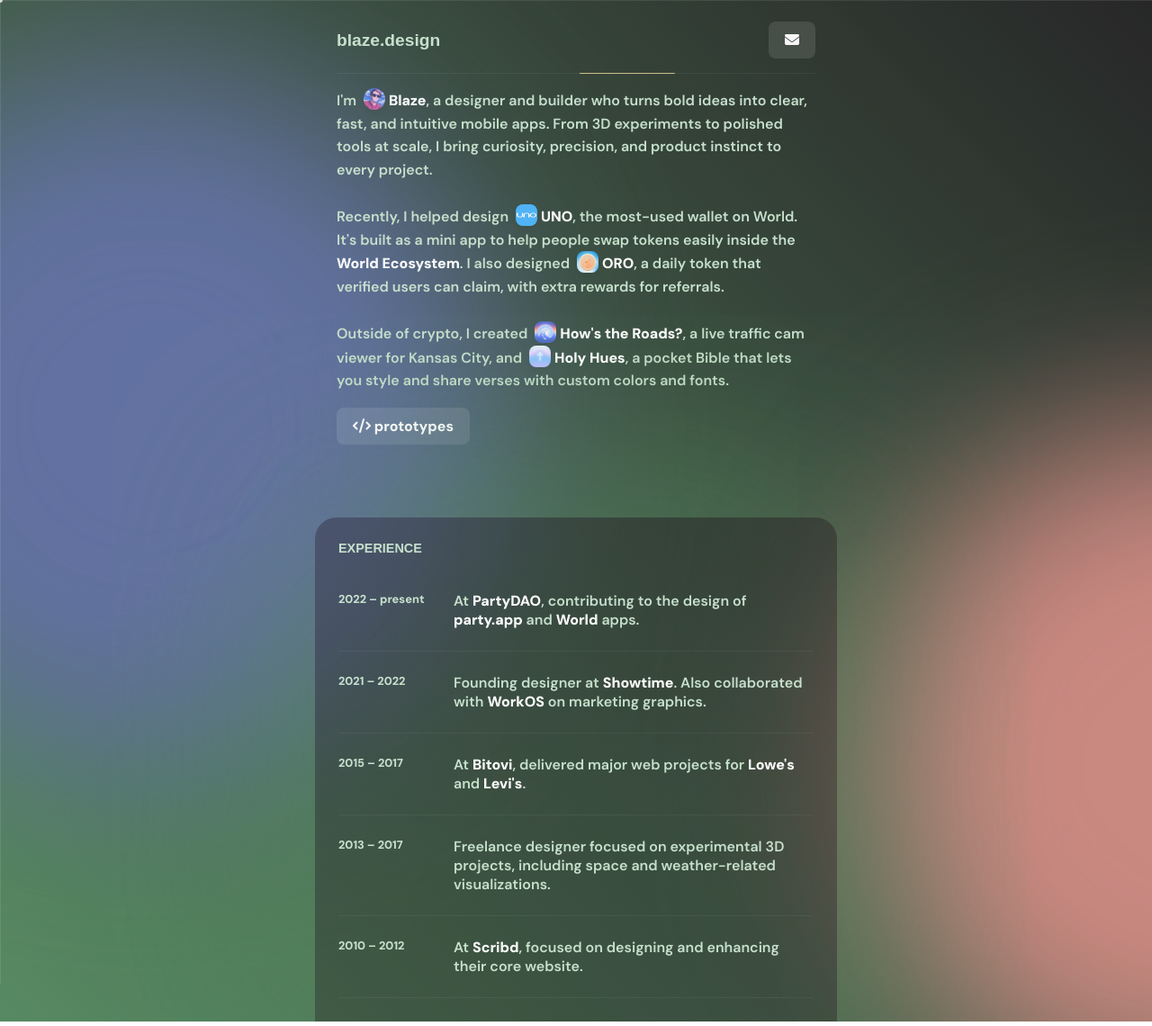
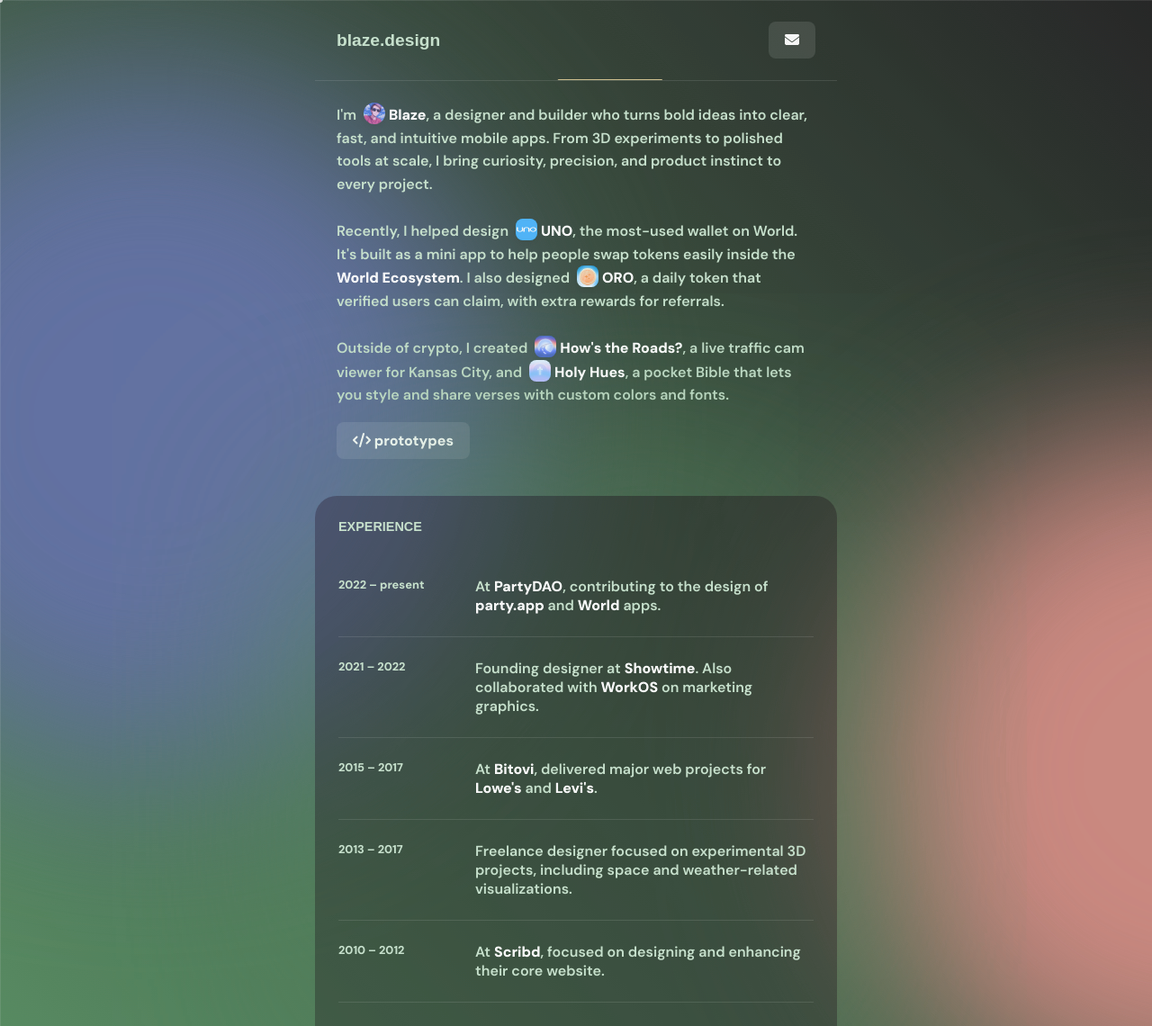
Before and after one commit to 0xblz/blaze-web, a Jekyll site: the page built from index.html, in a window 1280 px wide. Shown: the whole page at 90% size. Built offline with Jekyll 4.4.1, drawn with Linux system fonts in a browser that asks for light colours; nearby versions of some CDN libraries; some web fonts are replaced.

Commit message:
style refactor

```diff
--- a/_sass/_layout.scss
+++ b/_sass/_layout.scss
@@ -34,7 +34,6 @@
     flex-direction: column;
     align-items: center;
     width: 100%;
-    gap: 4rem;
     position: relative;
     background: linear-gradient(45deg, var(--primary-color), white);
     overflow: hidden;
@@ -67,37 +66,94 @@
     }
 }
 
+header {
+    display: flex;
+    align-items: center;
+    flex-wrap: wrap;
+    justify-content: space-between;
+    gap: 1.5rem;
+    max-width: var(--container-width);
+    width: 100%;
+    z-index: 3;
+    padding: 1.5rem;
+    position: relative;
+    border-bottom: 1px solid rgba(0, 0, 0, 0.1);
+    overflow: hidden;
+
+    &:before {
+        animation-duration: 2s;
+        animation-timing-function: ease-in-out;
+        animation-iteration-count: infinite;
+        animation-name: progress;
+        background: var(--secondary-color);
+        content: "";
+        display: block;
+        height: 1px;
+        position: absolute;
+        width: 20%;
+        bottom: 0;
+        left: 0;
+        border-radius: 999px;
+        filter: invert(1);
+    }
+}
+
 article {
     display: flex;
     flex-direction: column;
     width: 100%;
     max-width: var(--container-width);
-    gap: 1rem;
+    gap: 1.5rem;
+    padding: 1.5rem;
     z-index: 2;
-    padding: 1.5rem;
     opacity: 0;
     will-change: transform, opacity;
     animation: fade-up 0.5s ease-out forwards;
     transition: all 0.5s ease-in-out;
 
-    &:nth-child(2) {
+    &.box {
         background: rgba(255, 255, 255, 0.4);
         border-top-left-radius: 1.5rem;
         border-top-right-radius: 1.5rem;
         box-shadow: 0 0 20rem var(--primary-color);
         border: 2px solid transparent;
+        gap: 0;
+        margin-top: 1.5rem;
 
         &:hover {
             box-shadow: 0 0 20rem black;
         }
-    }
 
-    header {
-        display: flex;
-        align-items: center;
-        flex-wrap: wrap;
-        justify-content: space-between;
-        gap: 1.5rem;
+        h2 {
+            margin-bottom: 1.5rem;
+        }
+
+        > div {
+            display: flex;
+            flex-wrap: wrap;
+            gap: 1.5rem;
+            padding: 1.5rem 0;
+            border-bottom: 1px solid rgba(0, 0, 0, 0.1);
+
+            > div:first-child {
+                flex: 0 0 8rem;
+                font-weight: 800;
+                font-size: 0.8rem;
+            }
+
+            > div:last-child {
+                flex: 1;
+            }
+
+            @media (max-width: 768px) {
+                flex-direction: column;
+                gap: 0.5rem;
+
+                > div:first-child {
+                    flex: none;
+                }
+            }
+        }
     }
 
     p {
@@ -117,48 +173,3 @@
         }
     }
 }
-
-table {
-    width: 100%;
-    border-collapse: collapse;
-
-    td {
-        padding: 1.5rem 0;
-        border-bottom: 1px solid rgba(0, 0, 0, 0.05);
-        vertical-align: top;
-    }
-
-    td:first-child {
-        width: 8rem;
-        font-weight: 800;
-        font-size: 0.8rem;
-    }
-}
-
-hr {
-    border: 0;
-    clear: both;
-    display: block;
-    text-align: center;
-    width: 100%;
-    background: rgba(0, 0, 0, 0.05);
-    height: 1px;
-    overflow: hidden;
-    position: relative;
-    border-radius: 999px;
-
-    &:before {
-        animation-duration: 2s;
-        animation-timing-function: ease-in-out;
-        animation-iteration-count: infinite;
-        animation-name: progress;
-        background: var(--secondary-color);
-        content: "";
-        display: block;
-        height: 1px;
-        position: absolute;
-        width: 20%;
-        border-radius: 999px;
-        filter: invert(1);
-      }
-}
--- a/index.html
+++ b/index.html
@@ -6,12 +6,12 @@
 js_file: bg
 ---
 
+<header>
+    <h1>{{ page.title }}</h1>
+    <a href="https://forms.gle/HLtNWHQx3FmcS3Zn7" class="button" target="_blank"><i class="fa-solid fa-envelope"></i></a>
+</header>
+
 <article>
-    <header>
-        <h1>{{ page.title }}</h1>
-        <a href="https://forms.gle/HLtNWHQx3FmcS3Zn7" class="button" target="_blank"><i class="fa-solid fa-envelope"></i></a>
-    </header>
-    <hr>
     <p>
         I'm <a href="https://x.com/0xblz" target="_blank"><img src="/assets/images/avatar.jpg" alt="Blaze" class="avatar" />Blaze</a>, a designer and builder who turns bold ideas into clear, fast, and intuitive mobile apps. From 3D experiments to polished tools at scale, I bring curiosity, precision, and product instinct to every project.
         <br><br>
@@ -25,28 +25,26 @@
     </p>
 </article>
 
-<article>
+<article class="box">
     <h2>experience</h2>
-    <table>
-        <tr>
-            <td>2022 – present</td>
-            <td>At <a href="https://x.com/prtyDAO" target="_blank">PartyDAO</a>, contributing to the design of <a href="https://party.app" target="_blank">party.app</a> and <a href="https://world.org/ecosystem" target="_blank">World</a> apps.</td>
-        </tr>
-        <tr>
-            <td>2021 – 2022</td>
-            <td>Founding designer at <a href="https://www.crunchbase.com/organization/showtime-732e" target="_blank">Showtime</a>. Also collaborated with <a href="https://workos.com" target="_blank">WorkOS</a> on marketing graphics.</td>
-        </tr>
-        <tr>
-            <td>2015 – 2017</td>
-            <td>At <a href="https://bitovi.com" target="_blank">Bitovi</a>, delivered major web projects for <a href="https://lowes.com" target="_blank">Lowe's</a> and <a href="https://levi.com" target="_blank">Levi's</a>.</td>
-        </tr>
-        <tr>
-            <td>2013 – 2017</td>
-            <td>Freelance designer focused on experimental 3D projects, including space and weather-related visualizations.</td>
-        </tr>
-        <tr>
-            <td>2010 – 2012</td>
-            <td>At <a href="https://scribd.com" target="_blank">Scribd</a>, focused on designing and enhancing their core website.</td>
-        </tr>
-    </table>
+    <div>
+        <div>2022 – present</div>
+        <div>At <a href="https://x.com/prtyDAO" target="_blank">PartyDAO</a>, contributing to the design of <a href="https://party.app" target="_blank">party.app</a> and <a href="https://world.org/ecosystem" target="_blank">World</a> apps.</div>
+    </div>
+    <div>
+        <div>2021 – 2022</div>
+        <div>Founding designer at <a href="https://www.crunchbase.com/organization/showtime-732e" target="_blank">Showtime</a>. Also collaborated with <a href="https://workos.com" target="_blank">WorkOS</a> on marketing graphics.</div>
+    </div>
+   <div>
+        <div>2015 – 2017</div>
+        <div>At <a href="https://bitovi.com" target="_blank">Bitovi</a>, delivered major web projects for <a href="https://lowes.com" target="_blank">Lowe's</a> and <a href="https://levi.com" target="_blank">Levi's</a>.</div>
+   </div>
+   <div>
+        <div>2013 – 2017</div>
+        <div>Freelance designer focused on experimental 3D projects, including space and weather-related visualizations.</div>
+   </div>
+   <div>
+        <div>2010 – 2012</div>
+        <div>At <a href="https://scribd.com" target="_blank">Scribd</a>, focused on designing and enhancing their core website.</div>
+   </div>
 </article>
```
Also changed, not shown: 5 other files.
